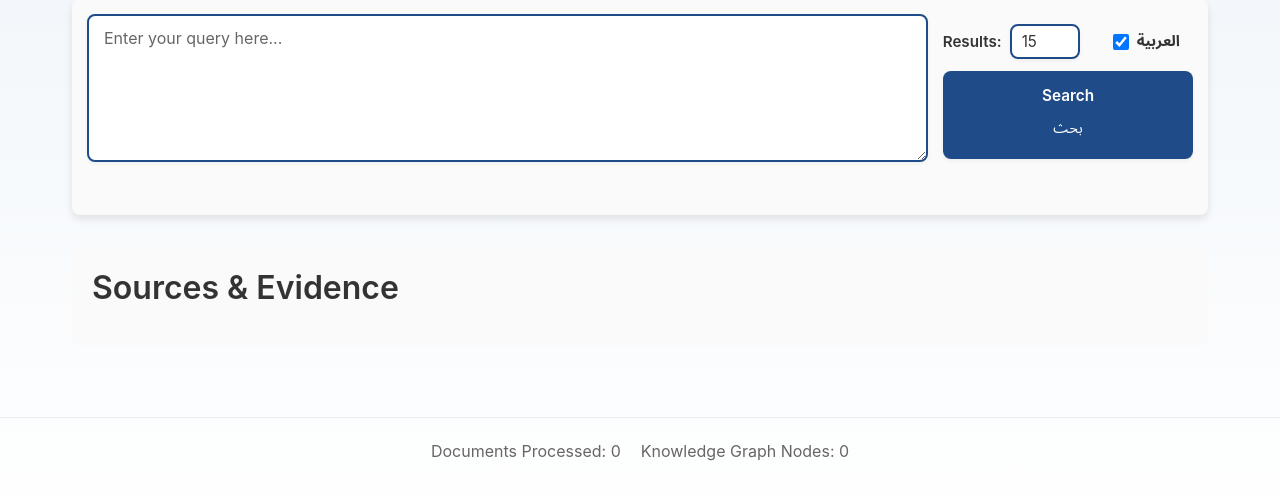
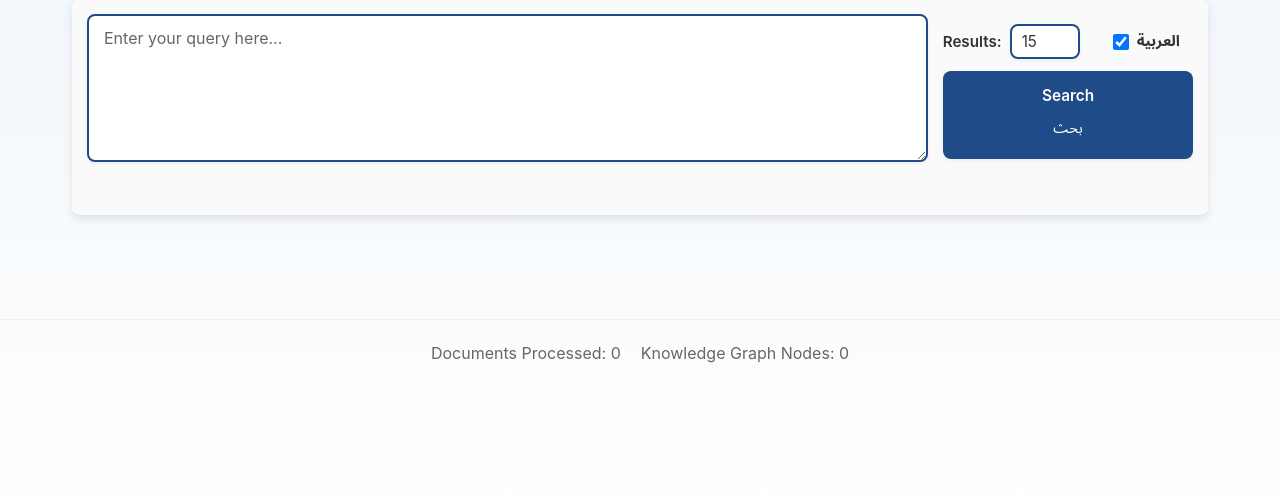
Before and after one commit to Muhanad-husn/hybridRAG, a Flask app: page / in a window 1280 px wide. Shown: the part 269-769 px from the top of the page. Run offline with Flask 3, Linux system fonts and the light colour scheme; parts of the project's set-up code (start-up, migrations or seed data) failed here and were passed over.

Commit message:
Remove Sources & Evidence section from UI and associated functionality

```diff
--- a/static/js/script.js
+++ b/static/js/script.js
@@ -8,8 +8,6 @@ document.addEventListener('DOMContentLoaded', function() {
     const loadingIndicator = document.getElementById('loadingIndicator');
     const resultsDiv = document.getElementById('results');
     const errorDiv = document.getElementById('error');
-    const sourcesList = document.querySelector('.sources-list');
-
     // Operation status management
     let lastLogTimestamp = '';
 
@@ -511,15 +509,7 @@ if (topKInput) {
                     }
                 }
 
-                // Update sources
-                sourcesList.innerHTML = '';
-                if (data.sources) {
-                    data.sources.forEach(source => {
-                        const li = document.createElement('li');
-                        li.textContent = source;
-                        sourcesList.appendChild(li);
-                    });
-                }
+                // Sources section removed
             } else {
                 throw new Error(data.error || 'An error occurred while processing your query');
             }
@@ -572,9 +562,6 @@ if (topKInput) {
                 const query = queryInput.value.trim();
                 const translatedQuery = lang === 'ar' ? query : ''; // For Arabic, use original query
 
-                // Get sources
-                const sources = Array.from(sourcesList.children).map(li => li.textContent);
-
                 // Generate HTML content
                 const result = await fetch('/generate-result', {
                     method: 'POST',
@@ -585,7 +572,6 @@ if (topKInput) {
                         content: content,
                         query: query,
                         translatedQuery: translatedQuery,
-                        sources: sources,
                         isArabic: lang === 'ar'
                     })
                 });
@@ -756,14 +742,7 @@ if (topKInput) {
                 }
 
                 // Update sources
-                sourcesList.innerHTML = '';
-                if (data.sources) {
-                    data.sources.forEach(source => {
-                        const li = document.createElement('li');
-                        li.textContent = source;
-                        sourcesList.appendChild(li);
-                    });
-                }
+                // Sources section removed
             } else {
                 throw new Error(data.error || 'An error occurred while processing your query');
             }
--- a/templates/index.html
+++ b/templates/index.html
@@ -114,11 +114,6 @@
 </div>
                             </div>
                         </div>
-                    </div>
-
-                    <div id="sources" class="sources-section">
-                        <h2>Sources & Evidence</h2>
-                        <ul class="sources-list"></ul>
                     </div>
 
                     <div class="learning-resources hidden">
```
